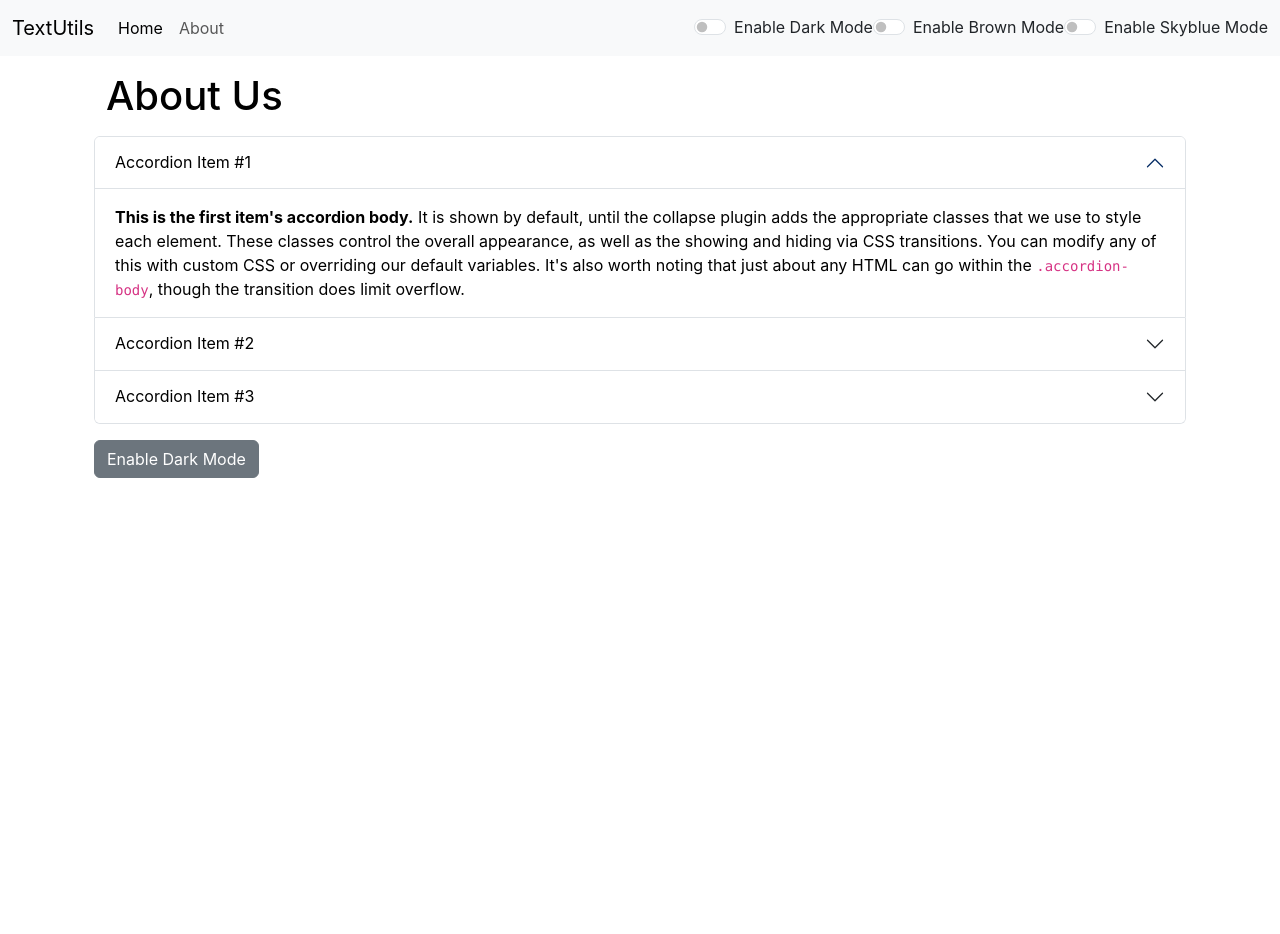
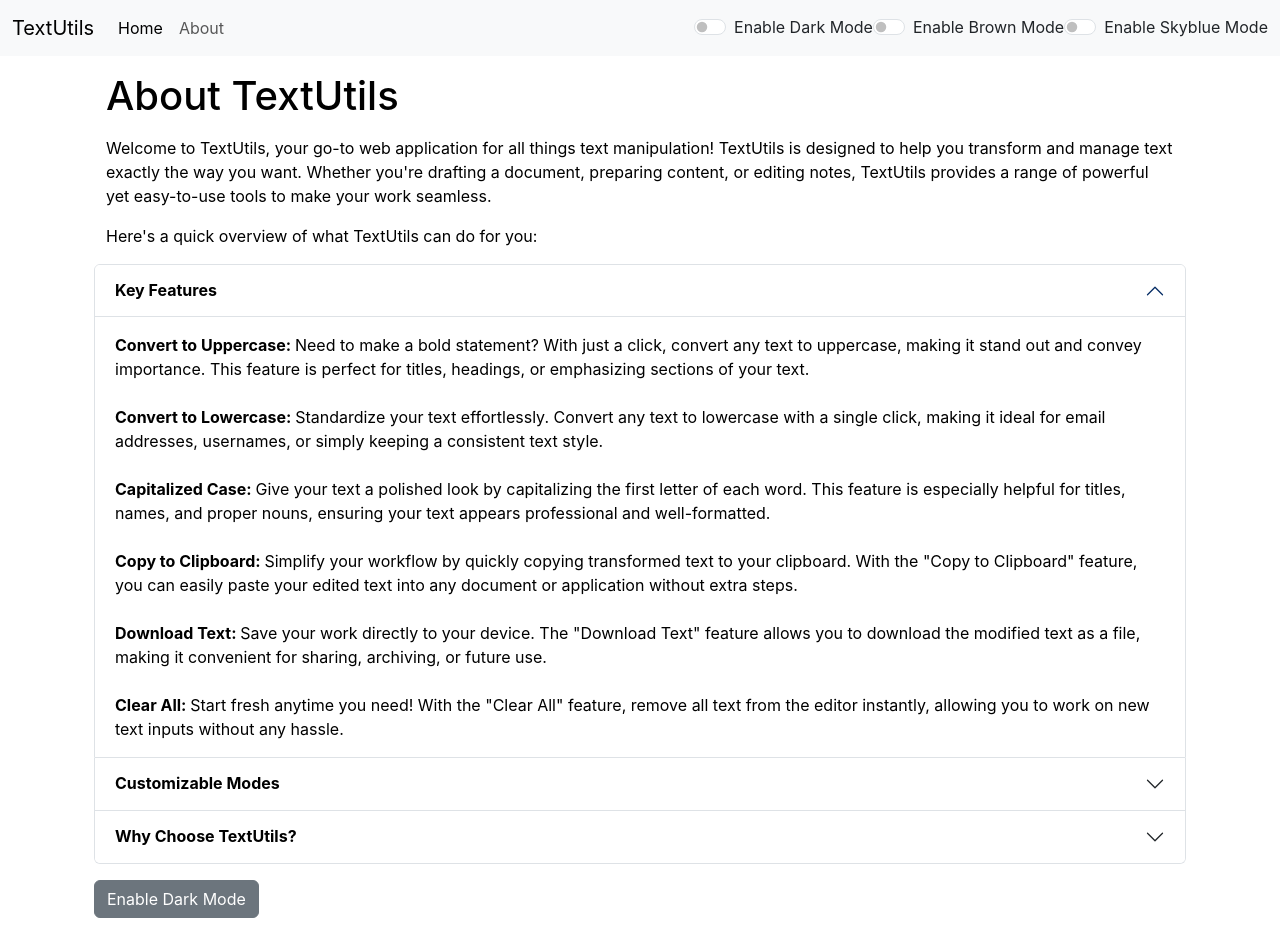
Before and after one commit to Vishal580/TextUtils-app-using-React-Js, a React (Create React App) app: page /about in a window 1280 px wide. Before the commit the page ends 800 px from the top, so only its background shows below. Built offline with nearby package versions, Linux system fonts and the light colour scheme.

Commit message:
Updated the About Us content

```diff
--- a/src/Components/About.js
+++ b/src/Components/About.js
@@ -27,41 +27,52 @@ const darkToggleMode = () =>{
 }
   return (
     <div className="container my-3" style={myStyle}>
-        <h1 className='container my-3'>About Us</h1>
+        <h1 className='container my-3' >About TextUtils</h1>
+        <p className='container my-3'>Welcome to TextUtils, your go-to web application for all things text manipulation! TextUtils is designed to help you transform and manage text exactly the way you want. Whether you're drafting a document, preparing content, or editing notes, TextUtils provides a range of powerful yet easy-to-use tools to make your work seamless.</p>
+        <p className='container my-3'>Here's a quick overview of what TextUtils can do for you:</p>
         <div className="accordion" id="accordionExample" style={myStyle}>
             <div className="accordion-item" style={myStyle}>
                 <h2 className="accordion-header">
                 <button className="accordion-button" style={myStyle} type="button" data-bs-toggle="collapse" data-bs-target="#collapseOne" aria-expanded="true" aria-controls="collapseOne">
-                    Accordion Item #1
+                    <b>Key Features</b>
                 </button>
                 </h2>
                 <div id="collapseOne" className="accordion-collapse collapse show" data-bs-parent="#accordionExample">
                 <div className="accordion-body">
-                    <strong>This is the first item's accordion body.</strong> It is shown by default, until the collapse plugin adds the appropriate classes that we use to style each element. These classes control the overall appearance, as well as the showing and hiding via CSS transitions. You can modify any of this with custom CSS or overriding our default variables. It's also worth noting that just about any HTML can go within the <code>.accordion-body</code>, though the transition does limit overflow.
+                    <strong>Convert to Uppercase: </strong>Need to make a bold statement? With just a click, convert any text to uppercase, making it stand out and convey importance. This feature is perfect for titles, headings, or emphasizing sections of your text.<br/><br/>
+                    <strong>Convert to Lowercase: </strong>Standardize your text effortlessly. Convert any text to lowercase with a single click, making it ideal for email addresses, usernames, or simply keeping a consistent text style.<br/><br/>
+                    <strong>Capitalized Case: </strong>Give your text a polished look by capitalizing the first letter of each word. This feature is especially helpful for titles, names, and proper nouns, ensuring your text appears professional and well-formatted.<br/><br/>
+                    <strong>Copy to Clipboard: </strong>Simplify your workflow by quickly copying transformed text to your clipboard. With the "Copy to Clipboard" feature, you can easily paste your edited text into any document or application without extra steps.<br/><br/>
+                    <strong>Download Text: </strong>Save your work directly to your device. The "Download Text" feature allows you to download the modified text as a file, making it convenient for sharing, archiving, or future use.<br/><br/>
+                    <strong>Clear All: </strong>Start fresh anytime you need! With the "Clear All" feature, remove all text from the editor instantly, allowing you to work on new text inputs without any hassle.<br/>
                 </div>
                 </div>
             </div>
             <div className="accordion-item" style={myStyle}>
                 <h2 className="accordion-header">
                 <button className="accordion-button collapsed" style={myStyle} type="button" data-bs-toggle="collapse" data-bs-target="#collapseTwo" aria-expanded="false" aria-controls="collapseTwo">
-                    Accordion Item #2
+                    <b>Customizable Modes</b>
                 </button>
                 </h2>
                 <div id="collapseTwo" className="accordion-collapse collapse" data-bs-parent="#accordionExample">
                 <div className="accordion-body">
-                    <strong>This is the second item's accordion body.</strong> It is hidden by default, until the collapse plugin adds the appropriate classes that we use to style each element. These classes control the overall appearance, as well as the showing and hiding via CSS transitions. You can modify any of this with custom CSS or overriding our default variables. It's also worth noting that just about any HTML can go within the <code>.accordion-body</code>, though the transition does limit overflow.
+                    TextUtils goes beyond text editing by offering various display modes to suit your environment and preferences: <br/><br/>
+                    <strong>Light Mode: </strong>A clean and classic look, Light Mode provides maximum readability in well-lit environments.<br/><br/>
+                    <strong>Dark Mode: </strong>Dark Mode reduces eye strain in low-light settings and gives the interface a sleek, modern aesthetic.<br/><br/>
+                    <strong>Brown Mode: </strong>This unique mode combines warmth and comfort, providing an earthy tone that’s easy on the eyes and helps maintain focus.<br/><br/>
+                    <strong>Skyblue Mode: </strong>Refresh your workspace with a soft and calming blue theme, perfect for staying productive with a relaxing visual backdrop.<br/>
                 </div>
                 </div>
             </div>
             <div className="accordion-item" style={myStyle}>
                 <h2 className="accordion-header">
                 <button className="accordion-button collapsed" style={myStyle} type="button" data-bs-toggle="collapse" data-bs-target="#collapseThree" aria-expanded="false" aria-controls="collapseThree">
-                    Accordion Item #3
+                    <b>Why Choose TextUtils?</b>
                 </button>
                 </h2>
                 <div id="collapseThree" className="accordion-collapse collapse" data-bs-parent="#accordionExample">
                 <div className="accordion-body">
-                    <strong>This is the third item's accordion body.</strong> It is hidden by default, until the collapse plugin adds the appropriate classes that we use to style each element. These classes control the overall appearance, as well as the showing and hiding via CSS transitions. You can modify any of this with custom CSS or overriding our default variables. It's also worth noting that just about any HTML can go within the <code>.accordion-body</code>, though the transition does limit overflow.
+                    TextUtils is designed to be user-friendly, efficient, and adaptable to your needs. Whether you're formatting a professional document, editing text for a presentation, or simply jotting down notes, TextUtils offers a suite of tools to enhance your productivity and streamline your workflow.
                 </div>
                 </div>
             </div>
```
